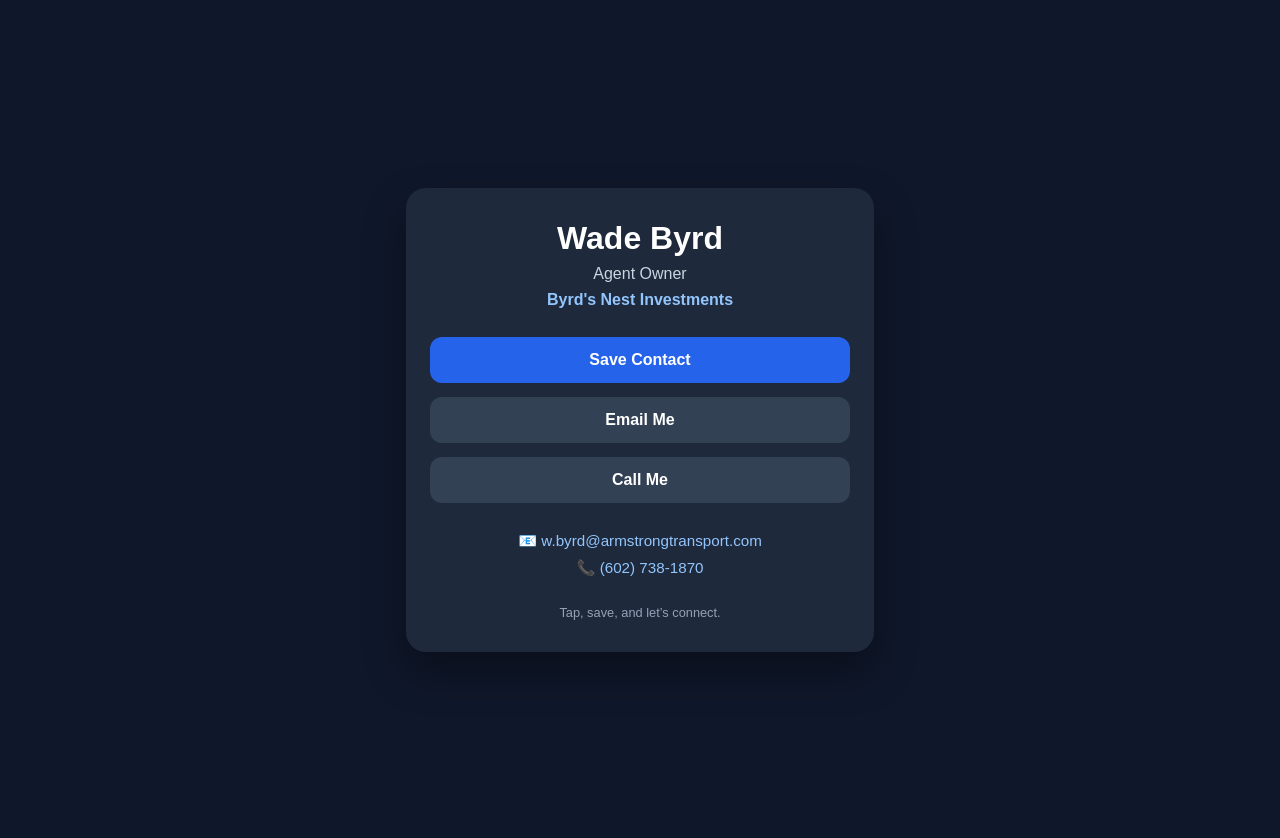
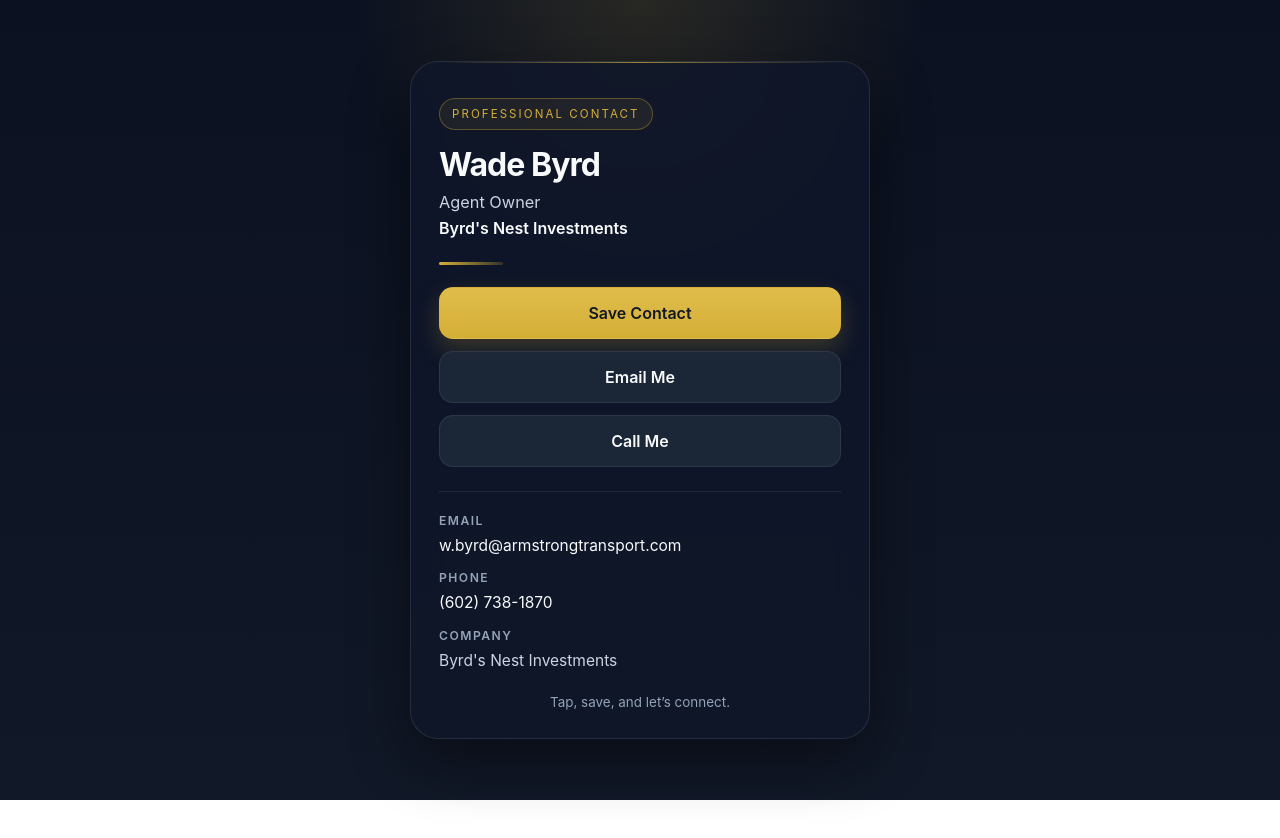
Before and after one commit to wbyrd01/wade-contact, a plain HTML site: page index.html in a window 1280 px wide. After the commit the page ends 800 px from the top, so only its background shows below. Drawn offline with Linux system fonts and the light colour scheme.

Commit message:
Update index.html

```diff
--- a/index.html
+++ b/index.html
@@ -3,114 +3,237 @@
 <head>
   <meta charset="UTF-8" />
   <meta name="viewport" content="width=device-width, initial-scale=1.0" />
-  <title>Wade Byrd</title>
+  <title>Wade Byrd | Agent Owner</title>
   <style>
+    :root {
+      --bg: #0b1120;
+      --card: rgba(15, 23, 42, 0.82);
+      --border: rgba(255, 255, 255, 0.10);
+      --text: #f8fafc;
+      --muted: #cbd5e1;
+      --soft: #94a3b8;
+      --accent: #d4af37;
+      --accent-dark: #b8921f;
+      --button-dark: #1e293b;
+      --button-dark-hover: #2b3a52;
+      --shadow: 0 20px 60px rgba(0, 0, 0, 0.45);
+    }
+
+    * {
+      box-sizing: border-box;
+    }
+
     body {
       margin: 0;
-      font-family: Arial, sans-serif;
-      background: #0f172a;
-      color: white;
+      min-height: 100vh;
+      font-family: -apple-system, BlinkMacSystemFont, "Segoe UI", Roboto, Arial, sans-serif;
+      color: var(--text);
+      background:
+        radial-gradient(circle at top, rgba(212, 175, 55, 0.14), transparent 28%),
+        linear-gradient(180deg, #0b1120 0%, #111827 100%);
       display: flex;
+      align-items: center;
       justify-content: center;
-      align-items: center;
-      min-height: 100vh;
-      padding: 20px;
+      padding: 24px;
     }
 
     .card {
-      background: #1e293b;
-      max-width: 420px;
       width: 100%;
-      border-radius: 20px;
-      padding: 32px 24px;
-      box-shadow: 0 20px 40px rgba(0,0,0,0.35);
-      text-align: center;
+      max-width: 460px;
+      background: var(--card);
+      border: 1px solid var(--border);
+      border-radius: 28px;
+      padding: 36px 28px 28px;
+      box-shadow: var(--shadow);
+      backdrop-filter: blur(18px);
+      -webkit-backdrop-filter: blur(18px);
+      position: relative;
+      overflow: hidden;
+    }
+
+    .card::before {
+      content: "";
+      position: absolute;
+      top: 0;
+      left: 28px;
+      right: 28px;
+      height: 1px;
+      background: linear-gradient(90deg, transparent, rgba(212, 175, 55, 0.7), transparent);
+    }
+
+    .badge {
+      display: inline-block;
+      font-size: 0.72rem;
+      letter-spacing: 0.18em;
+      text-transform: uppercase;
+      color: var(--accent);
+      border: 1px solid rgba(212, 175, 55, 0.35);
+      background: rgba(212, 175, 55, 0.08);
+      padding: 8px 12px;
+      border-radius: 999px;
+      margin-bottom: 18px;
     }
 
     h1 {
-      margin: 0 0 8px;
+      margin: 0;
       font-size: 2rem;
+      line-height: 1.05;
+      letter-spacing: -0.03em;
+      font-weight: 700;
     }
 
-    .subtitle {
-      color: #cbd5e1;
-      font-size: 1rem;
-      margin-bottom: 8px;
+    .title {
+      margin-top: 10px;
+      font-size: 1.02rem;
+      color: var(--muted);
     }
 
     .company {
-      color: #93c5fd;
-      font-weight: bold;
-      margin-bottom: 28px;
+      margin-top: 6px;
+      font-size: 1rem;
+      color: var(--text);
+      font-weight: 600;
+    }
+
+    .divider {
+      width: 64px;
+      height: 3px;
+      border-radius: 999px;
+      background: linear-gradient(90deg, var(--accent), rgba(212, 175, 55, 0.2));
+      margin: 24px 0 22px;
+    }
+
+    .actions {
+      display: grid;
+      gap: 12px;
     }
 
     .button {
       display: block;
       width: 100%;
-      box-sizing: border-box;
       text-decoration: none;
-      background: #2563eb;
-      color: white;
-      padding: 14px 18px;
-      border-radius: 12px;
-      font-weight: bold;
-      margin-bottom: 14px;
-      transition: 0.2s ease;
+      text-align: center;
+      padding: 15px 18px;
+      border-radius: 14px;
+      font-weight: 600;
+      font-size: 1rem;
+      transition: transform 0.15s ease, background 0.15s ease, border-color 0.15s ease;
+      border: 1px solid transparent;
     }
 
     .button:hover {
-      background: #1d4ed8;
+      transform: translateY(-1px);
+    }
+
+    .button.primary {
+      background: linear-gradient(180deg, #e0bc4b 0%, var(--accent) 100%);
+      color: #111827;
+      box-shadow: 0 10px 24px rgba(212, 175, 55, 0.22);
+    }
+
+    .button.primary:hover {
+      background: linear-gradient(180deg, #e7c75c 0%, var(--accent-dark) 100%);
     }
 
     .button.secondary {
-      background: #334155;
+      background: rgba(30, 41, 59, 0.88);
+      color: var(--text);
+      border-color: rgba(255, 255, 255, 0.08);
     }
 
     .button.secondary:hover {
-      background: #475569;
+      background: var(--button-dark-hover);
     }
 
-    .info {
+    .contact {
       margin-top: 24px;
-      font-size: 0.95rem;
-      color: #e2e8f0;
-      line-height: 1.8;
+      padding-top: 20px;
+      border-top: 1px solid rgba(255, 255, 255, 0.08);
+      display: grid;
+      gap: 12px;
+    }
+
+    .contact-item {
+      color: var(--muted);
+      font-size: 0.97rem;
+      line-height: 1.5;
+      word-break: break-word;
+    }
+
+    .contact-item strong {
+      display: block;
+      color: var(--soft);
+      font-size: 0.76rem;
+      text-transform: uppercase;
+      letter-spacing: 0.12em;
+      margin-bottom: 4px;
+      font-weight: 600;
     }
 
     a.inline {
-      color: #93c5fd;
+      color: var(--text);
       text-decoration: none;
     }
 
     a.inline:hover {
-      text-decoration: underline;
+      color: var(--accent);
     }
 
     .footer {
-      margin-top: 24px;
-      font-size: 0.8rem;
-      color: #94a3b8;
+      margin-top: 22px;
+      color: var(--soft);
+      font-size: 0.84rem;
+      text-align: center;
+    }
+
+    @media (max-width: 480px) {
+      .card {
+        padding: 30px 20px 22px;
+        border-radius: 24px;
+      }
+
+      h1 {
+        font-size: 1.8rem;
+      }
     }
   </style>
 </head>
 <body>
-  <div class="card">
+  <main class="card">
+    <div class="badge">Professional Contact</div>
+
     <h1>Wade Byrd</h1>
-    <div class="subtitle">Agent Owner</div>
+    <div class="title">Agent Owner</div>
     <div class="company">Byrd's Nest Investments</div>
 
-    <a class="button" href="Wade-Byrd.vcf" download>Save Contact</a>
-    <a class="button secondary" href="mailto:w.byrd@armstrongtransport.com">Email Me</a>
-    <a class="button secondary" href="tel:6027381870">Call Me</a>
+    <div class="divider"></div>
 
-    <div class="info">
-      📧 <a class="inline" href="mailto:w.byrd@armstrongtransport.com">w.byrd@armstrongtransport.com</a><br>
-      📞 <a class="inline" href="tel:6027381870">(602) 738-1870</a>
-    </div>
+    <section class="actions">
+      <a class="button primary" href="Wade-Byrd.vcf" download>Save Contact</a>
+      <a class="button secondary" href="mailto:w.byrd@armstrongtransport.com">Email Me</a>
+      <a class="button secondary" href="tel:6027381870">Call Me</a>
+    </section>
+
+    <section class="contact">
+      <div class="contact-item">
+        <strong>Email</strong>
+        <a class="inline" href="mailto:w.byrd@armstrongtransport.com">w.byrd@armstrongtransport.com</a>
+      </div>
+
+      <div class="contact-item">
+        <strong>Phone</strong>
+        <a class="inline" href="tel:6027381870">(602) 738-1870</a>
+      </div>
+
+      <div class="contact-item">
+        <strong>Company</strong>
+        Byrd's Nest Investments
+      </div>
+    </section>
 
     <div class="footer">
       Tap, save, and let’s connect.
     </div>
-  </div>
+  </main>
 </body>
 </html>
```
